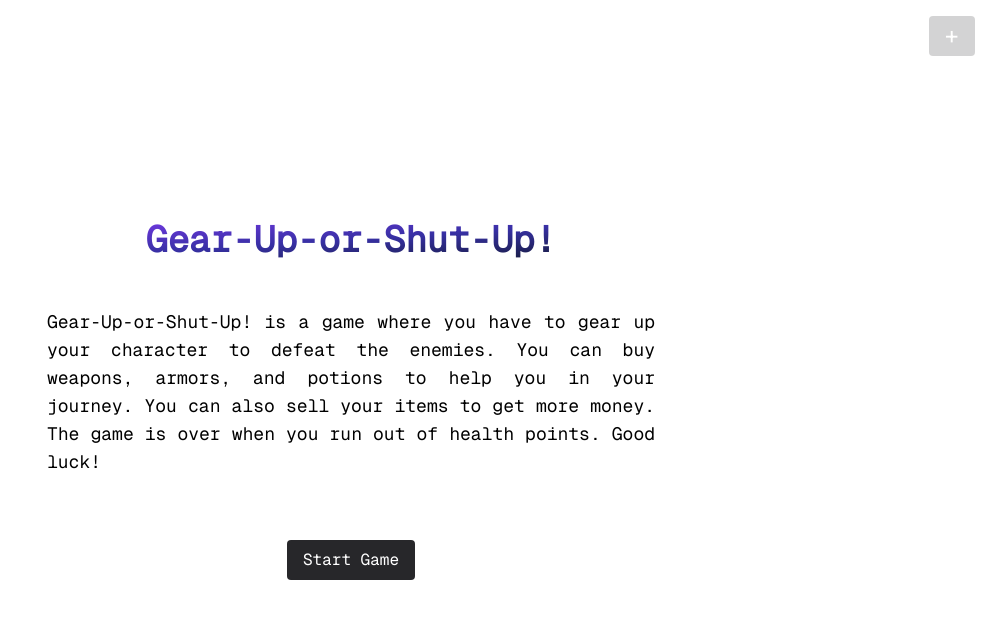
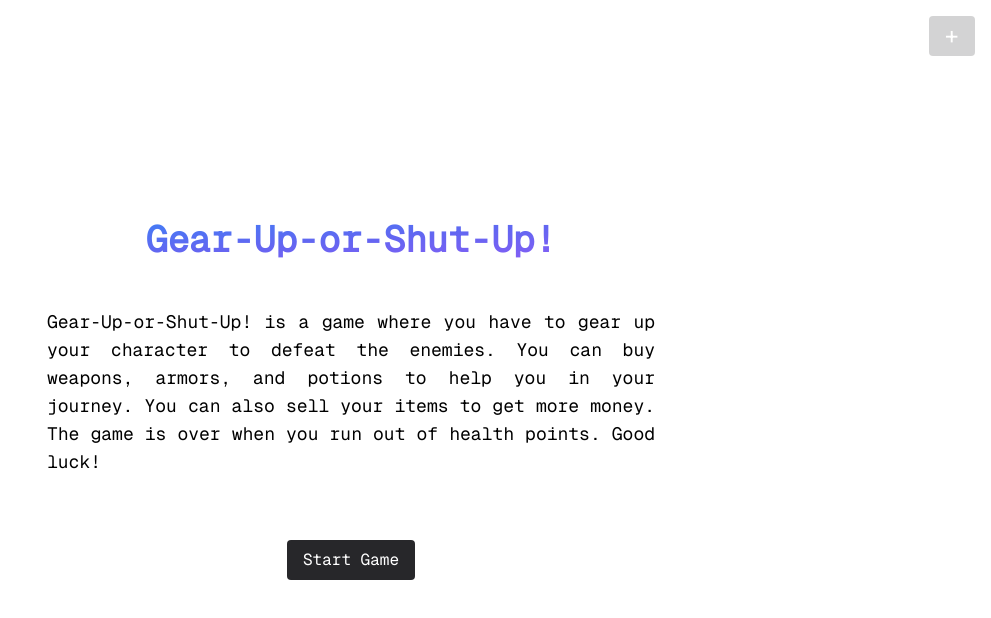
Before and after one commit to MaelBriantin/gear-up-or-shut-up, a React (Vite) app: page / in a window 1280 px wide. Shown: the top 618 px of the page, without its empty margins (289-1280 px from the left). Built offline with nearby package versions, Linux system fonts and the light colour scheme.

Commit message:
style: update purple-gradient value

```diff
--- a/tailwind.config.js
+++ b/tailwind.config.js
@@ -20,7 +20,7 @@ export default {
     },
     extend: {
       backgroundImage: {
-        'purple-gradient': 'linear-gradient(to top left, #0f172a, #3730a3, #7c3aed)',
+        'purple-gradient': 'linear-gradient(to bottom right, #3b82f6, #6366f1, #8b5cf6)',
       },
     }
   },
```
